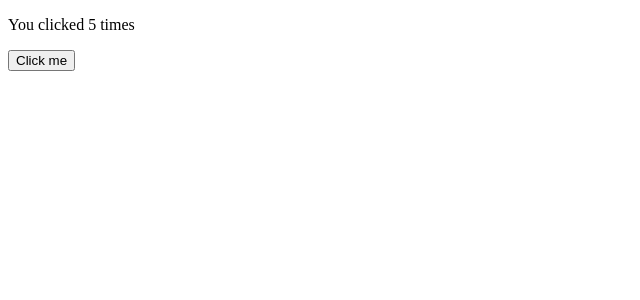
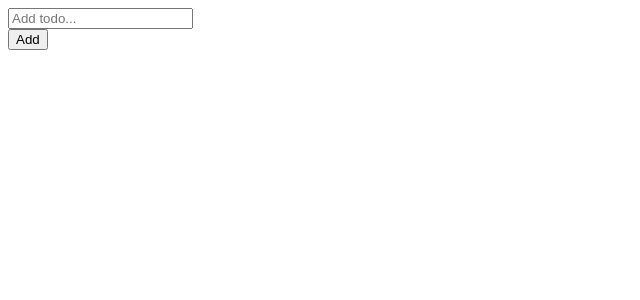
Before and after one commit to hansamlin/think-react, a React (Create React App) app: page / in a window 1280 px wide. Shown: the top 300 px of the page, without its empty margins (0-640 px from the left). Built offline with nearby package versions, Linux system fonts and the light colour scheme.

Commit message:
todolist改用hooks

```diff
--- a/src/todoList/Todo.js
+++ b/src/todoList/Todo.js
@@ -1,48 +1,80 @@
-import React from "react";
+import React, { useState } from "react";
 import TodoInput from "./TodoInput";
 
+export default function Todo() {
+  const [value, setValue] = useState("");
+  const [list, setList] = useState([]);
 
-class Todo extends React.Component {
-  constructor(props) {
-    super(props);
-    this.state = { inputValue: "", list: [] };
-
-    this.handleChange = this.handleChange.bind(this);
-    this.handleClick = this.handleClick.bind(this);
+  function handleChange(e) {
+    setValue(e.target.value);
   }
 
-  componentDidMount() {
-    document.title = 'Todo List';
-  }
-
-  handleChange(e) {
-    this.setState({ inputValue: e.target.value });
-  }
-
-  handleClick() {
-    let value = this.state.inputValue;
-    let list = this.state.list;
-
+  function handleClick() {
     if (value) {
       list.push(<li key={value}>{value}</li>);
-      this.setState({ list, inputValue: "" });
+      setList(list);
+      setValue("");
     }
   }
 
-  render() {
   return (
     <>
       <React.StrictMode>
-          <TodoInput
-            handleOnChange={this.handleChange}
-            value={this.state.inputValue}
-          />
-          <button onClick={this.handleClick}>Add</button>
-          <ul>{this.state.list}</ul>
+        <TodoInput handleOnChange={handleChange} value={value} />
+        {/* <input
+          type="text"
+          placeholder="Add todo..."
+          onChange={handleChange}
+          value={value}
+        /> */}
+        <button onClick={handleClick}>Add</button>
+        <ul>{list}</ul>
       </React.StrictMode>
     </>
   );
 }
-}
 
-export default Todo;
+// class Todo extends React.Component {
+//   constructor(props) {
+//     super(props);
+//     this.state = { inputValue: "", list: [] };
+
+//     this.handleChange = this.handleChange.bind(this);
+//     this.handleClick = this.handleClick.bind(this);
+//   }
+
+//   componentDidMount() {
+//     document.title = "Todo List";
+//   }
+
+//   handleChange(e) {
+//     this.setState({ inputValue: e.target.value });
+//   }
+
+//   handleClick() {
+//     let value = this.state.inputValue;
+//     let list = this.state.list;
+
+//     if (value) {
+//       list.push(<li key={value}>{value}</li>);
+//       this.setState({ list, inputValue: "" });
+//     }
+//   }
+
+//   render() {
+//     return (
+//       <>
+//         <React.StrictMode>
+//           <TodoInput
+//             handleOnChange={this.handleChange}
+//             value={this.state.inputValue}
+//           />
+//           <button onClick={this.handleClick}>Add</button>
+//           <ul>{this.state.list}</ul>
+//         </React.StrictMode>
+//       </>
+//     );
+//   }
+// }
+
+// export default Todo;
--- a/src/todoList/TodoInput.js
+++ b/src/todoList/TodoInput.js
@@ -1,25 +1,40 @@
 import React from "react";
 
-class TodoInput extends React.Component {
-  constructor(props) {
-    super(props);
-    this.handleChange = this.handleChange.bind(this);
+export default function TodoInput(props) {
+  function handleChange(e) {
+    props.handleOnChange(e);
   }
 
-  handleChange(e) {
-    this.props.handleOnChange(e);
-  }
-
-  render() {
   return (
     <input
       type="text"
       placeholder="Add todo..."
-        onChange={this.handleChange}
-        value={this.props.value}
+      onChange={handleChange}
+      value={props.value}
     />
   );
 }
-}
 
-export default TodoInput;
+// class TodoInput extends React.Component {
+//   constructor(props) {
+//     super(props);
+//     this.handleChange = this.handleChange.bind(this);
+//   }
+
+//   handleChange(e) {
+//     this.props.handleOnChange(e);
+//   }
+
+//   render() {
+//     return (
+//       <input
+//         type="text"
+//         placeholder="Add todo..."
+//         onChange={this.handleChange}
+//         value={this.props.value}
+//       />
+//     );
+//   }
+// }
+
+// export default TodoInput;
```
Also changed, not shown: src/index.js (+4 -4 lines). Lines whose indentation alone changed are shown as unchanged.
